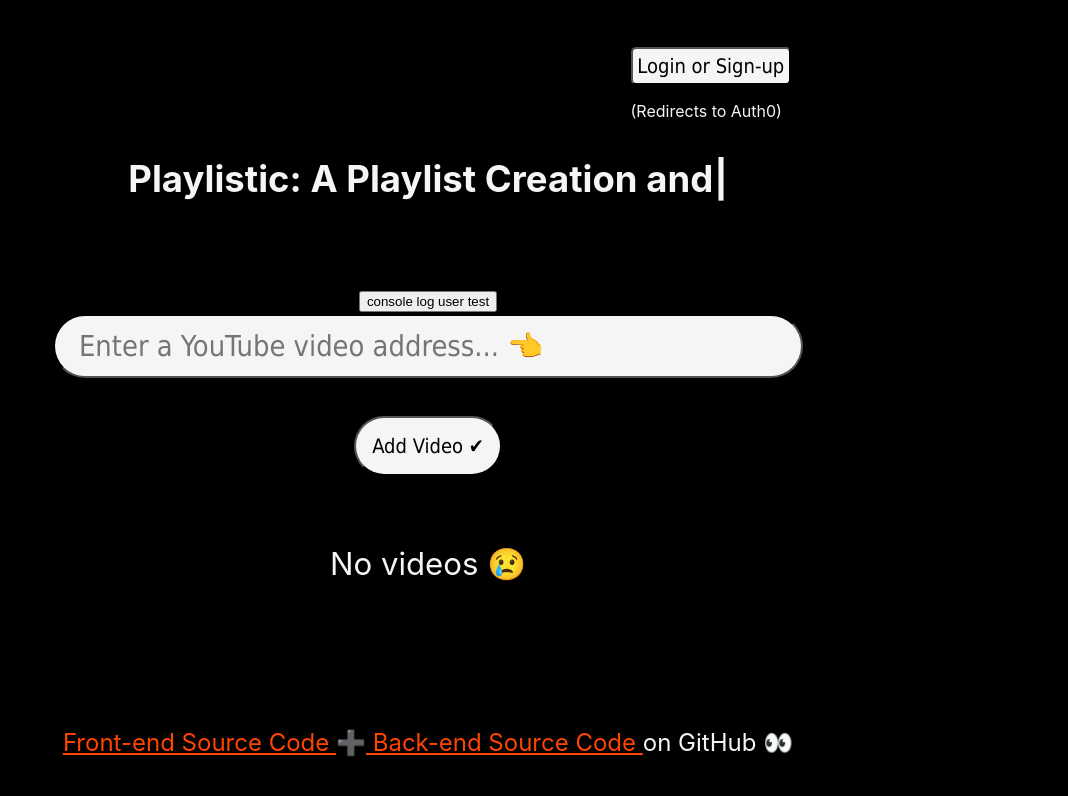
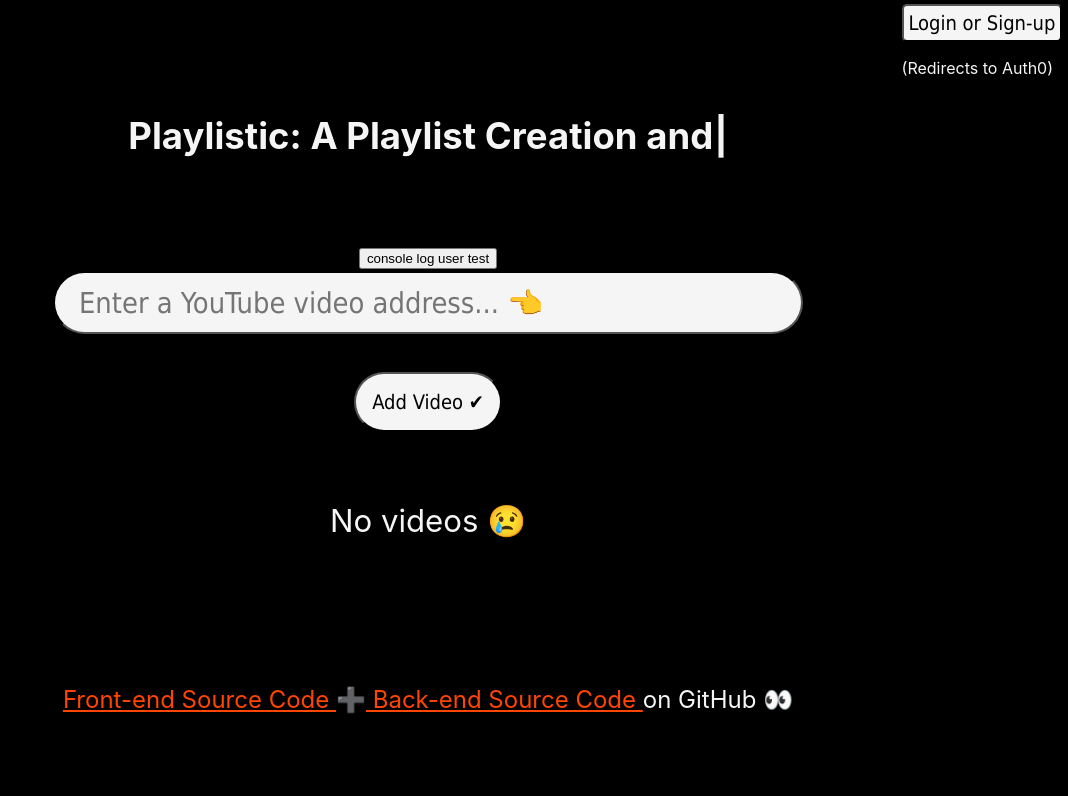
Before and after one commit to sbose23/Playlistic, a React (Create React App) app: page / in a window 1280 px wide. Shown: the top 796 px of the page, without its empty margins (212-1280 px from the left). Built offline with nearby package versions, Linux system fonts and the light colour scheme.

Commit message:
fixed styling

```diff
--- a/src/styles/App.css
+++ b/src/styles/App.css
@@ -5,7 +5,7 @@
 body {
   background-color: #000000;
   min-height: 100vh;
-  display: flex;
+  display: block;
   flex-direction: column;
   align-items: center;
   justify-content: center;
--- a/src/styles/UserAuth.css
+++ b/src/styles/UserAuth.css
@@ -1,5 +1,5 @@
 .auth {
-    margin-left: 77%;
+    margin-left: 87%;
 }
 .login {
     font-family: 'Tahoma';
```
